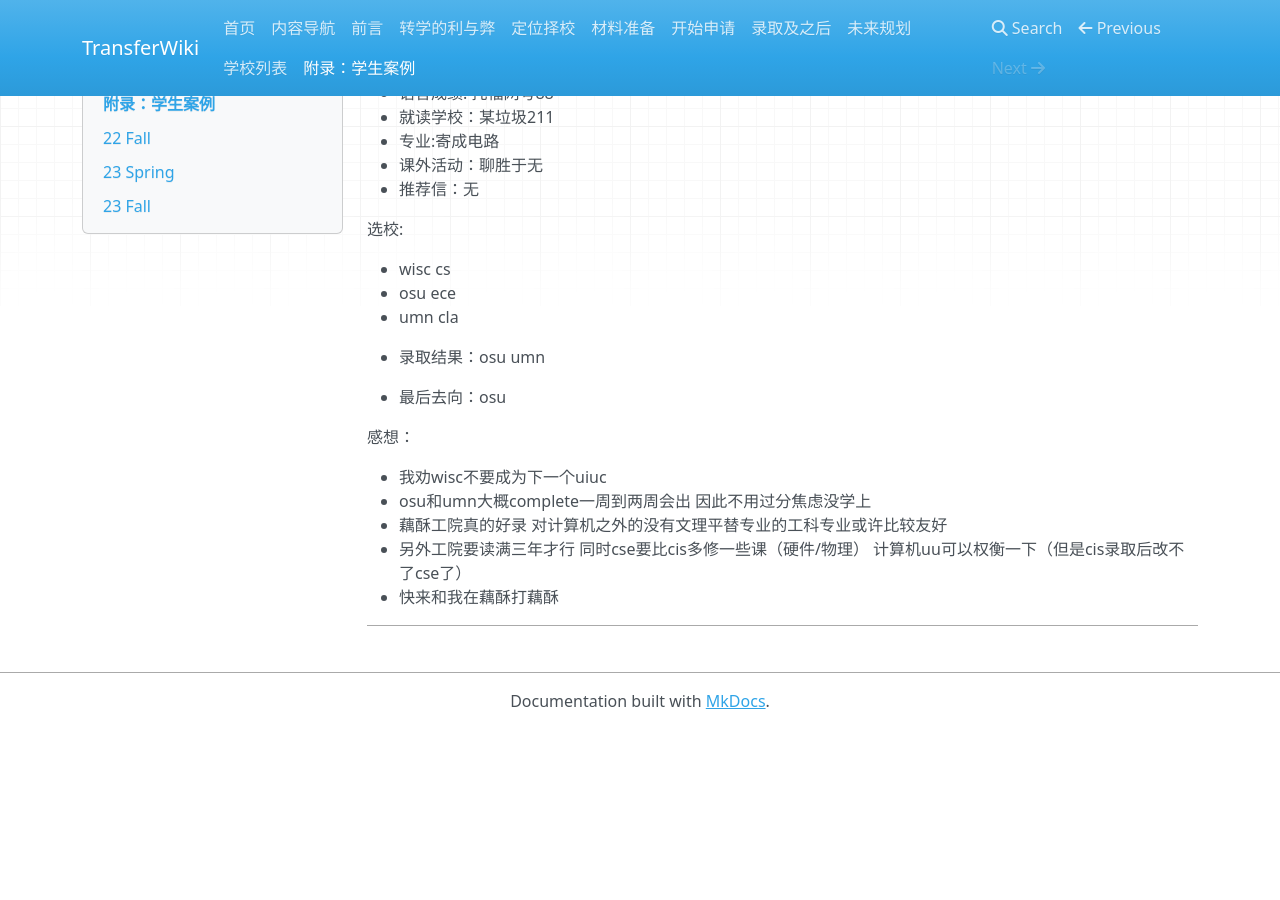
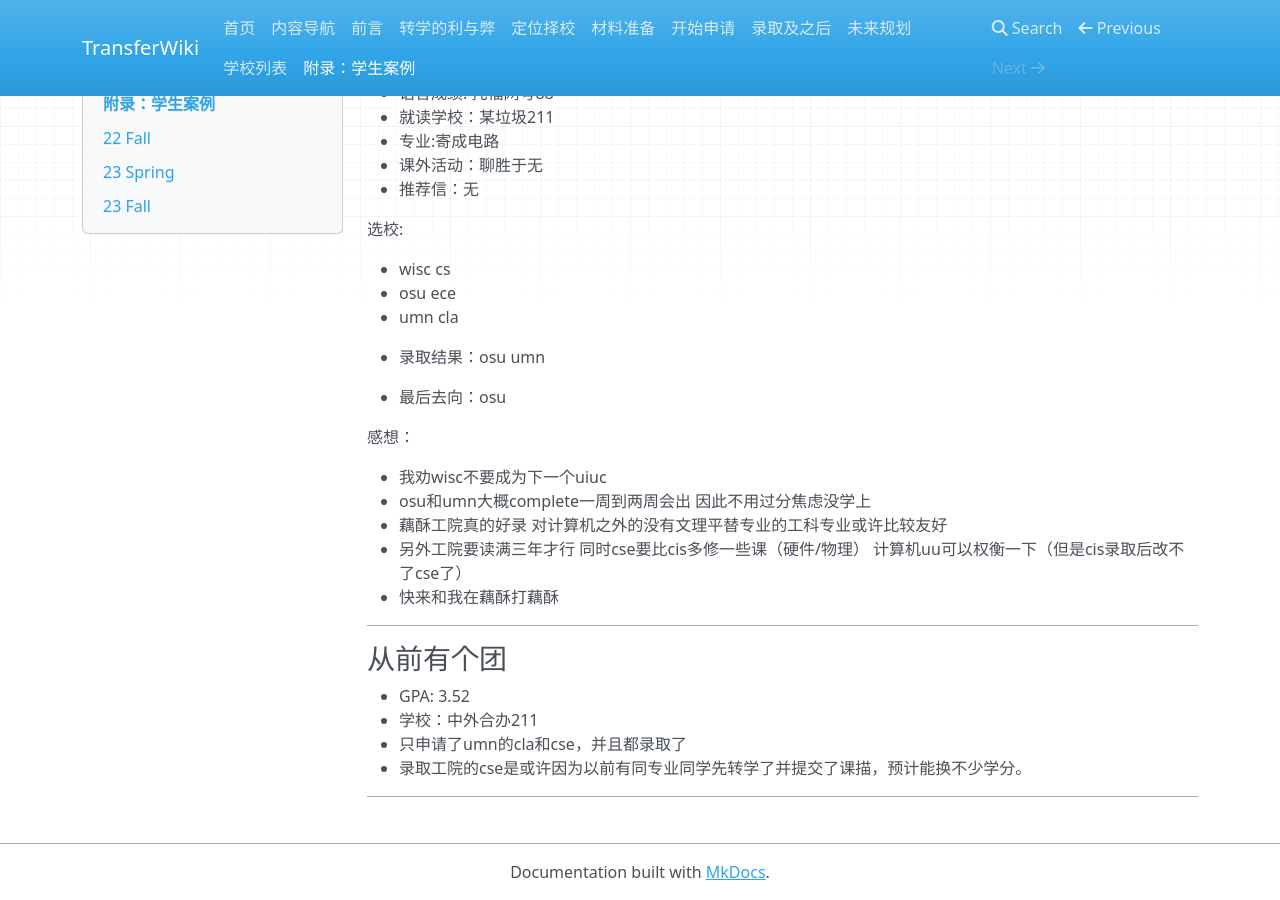
Before and after one commit to SihanXU/TransferWiki, an MkDocs documentation site: the page built from docs/bgs.md, in a window 1280 px wide and 900 px high, scrolled down 11059 px. Built offline with MkDocs 1.6.1, drawn with Linux system fonts in a browser that asks for light colours; nearby versions of some CDN libraries; before the commit the page ends 11788 px from its top, so only the background shows below that.

Commit message:
Update bgs.md

```diff
--- a/docs/bgs.md
+++ b/docs/bgs.md
@@ -474,3 +474,12 @@ DET115(有点低，天天摆大烂的恶果)
 
 
 ***
+
+### 从前有个团
+
+- GPA: 3.52
+- 学校：中外合办211
+- 只申请了umn的cla和cse，并且都录取了
+- 录取工院的cse是或许因为以前有同专业同学先转学了并提交了课描，预计能换不少学分。
+
+***
```
